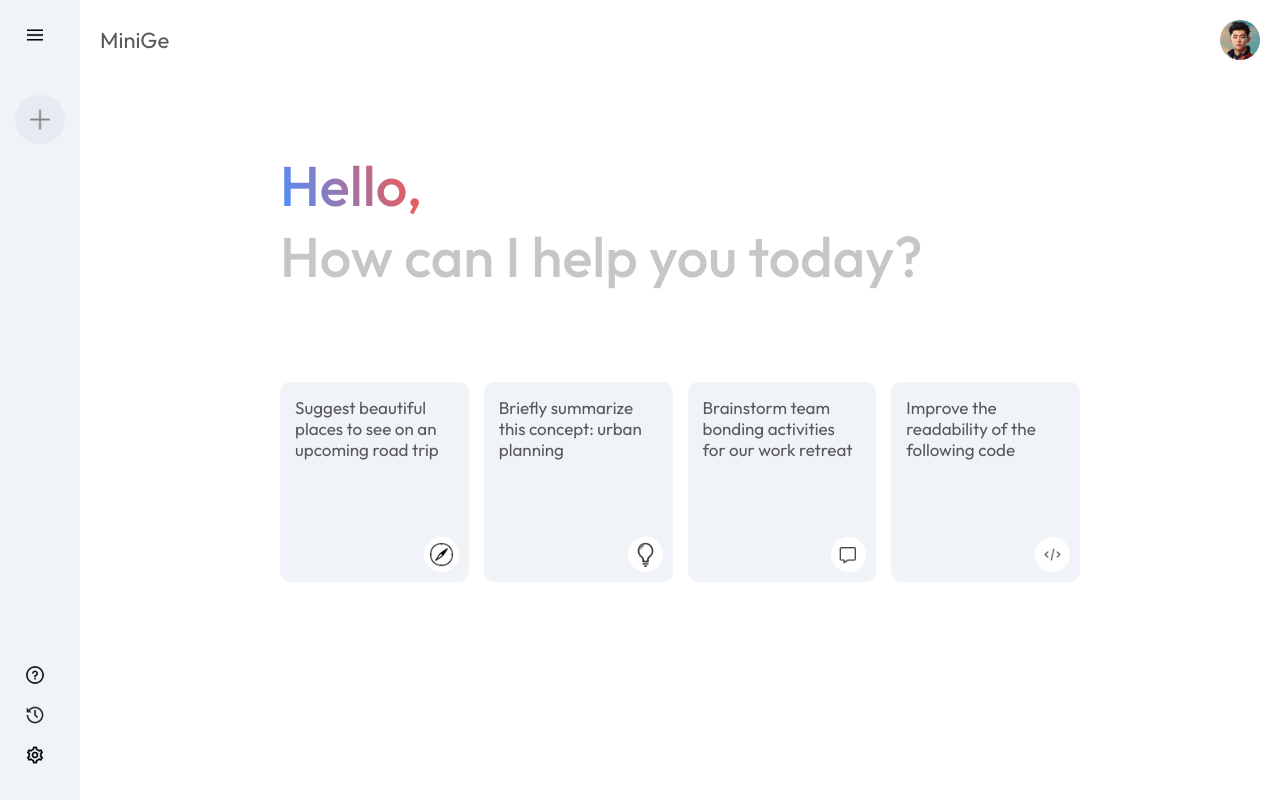
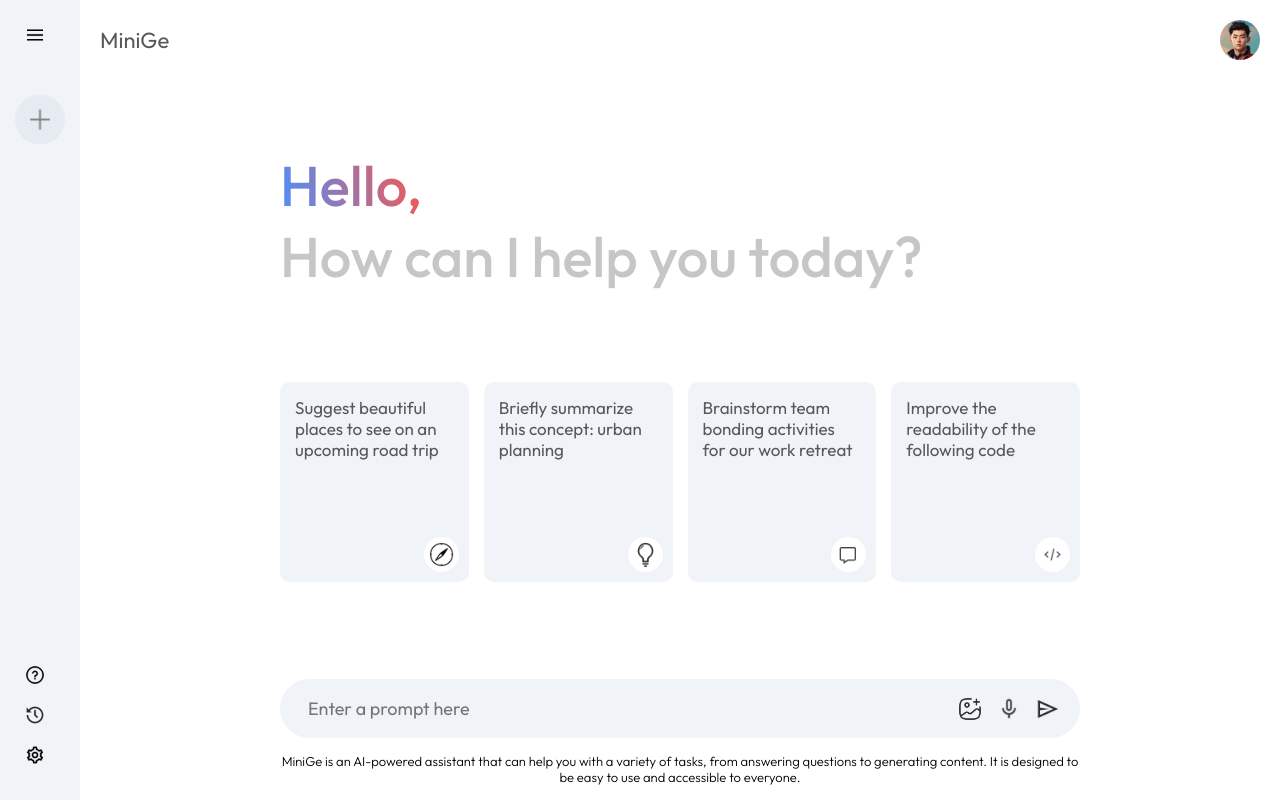
Before and after one commit to Patrakk/MiniGe, a React (Vite) app: page / in a window 1280 px wide. Built offline with nearby package versions, Linux system fonts and the light colour scheme.

Commit message:
finalize UI layout and styling

```diff
--- a/src/components/Main/Main.css
+++ b/src/components/Main/Main.css
@@ -72,3 +72,50 @@
 .main .card:hover {
     background-color: #dfe4ea;
 }
+
+.main-bottom {
+    position: absolute;
+    bottom: 0;
+    left: 15%;
+    width: 100%;
+    max-width: 70%;
+    padding: 0 20px;
+    margin: auto;
+}
+
+.search-box {
+    display: flex;
+    align-items: center;
+    justify-content: space-between;
+    gap: 20px;
+    background-color: #f0f4f9;
+    padding: 10px 20px;
+    border-radius: 50px;
+}
+
+.search-box img {
+    width: 24px;
+    cursor: pointer;
+}
+
+.search-box input {
+    flex: 1;
+    background: transparent;
+    border: none;
+    outline: none;
+    padding: 8px;
+    font-size: 18px;
+}
+
+.search-box div {
+    display: flex;
+    align-items: center;
+    gap: 15px;
+}
+
+.main .bottom-info {
+    font-size: 13px;
+    margin: 15px auto;
+    text-align: center;
+    font-weight: 300;
+}
--- a/src/components/Main/Main.jsx
+++ b/src/components/Main/Main.jsx
@@ -33,6 +33,19 @@
                     </div>
                 </div>
             </div>
+            <div className="main-bottom">
+                <div className="search-box">
+                    <input type="text" placeholder="Enter a prompt here" />
+                    <div>
+                        <img src={assets.gallery_icon} alt="" />
+                        <img src={assets.mic_icon} alt="" />
+                        <img src={assets.send_icon} alt="" />
+                    </div>
+                </div>
+                <p className="bottom-info">
+                    MiniGe is an AI-powered assistant that can help you with a variety of tasks, from answering questions to generating content. It is designed to be easy to use and accessible to everyone.
+                </p>
+            </div>
         </div>
     )
 }
```
